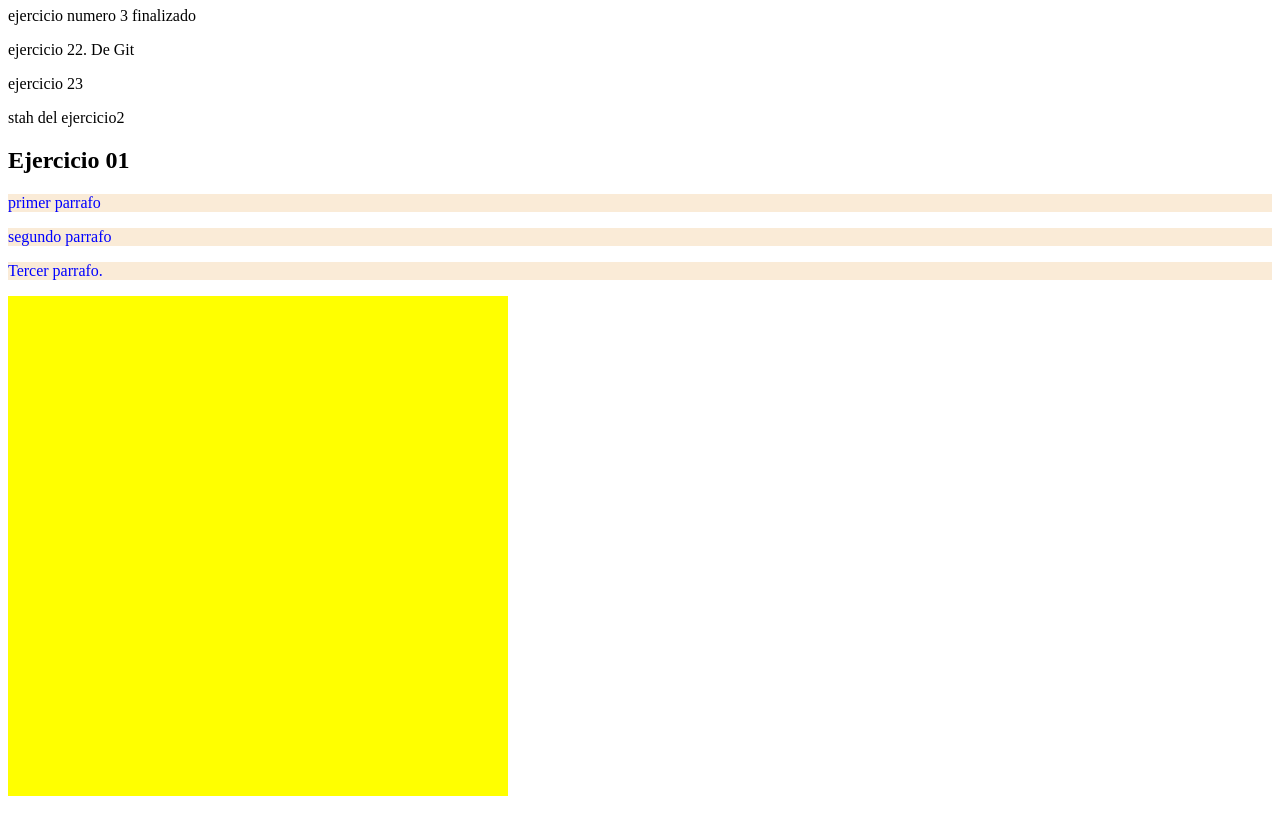
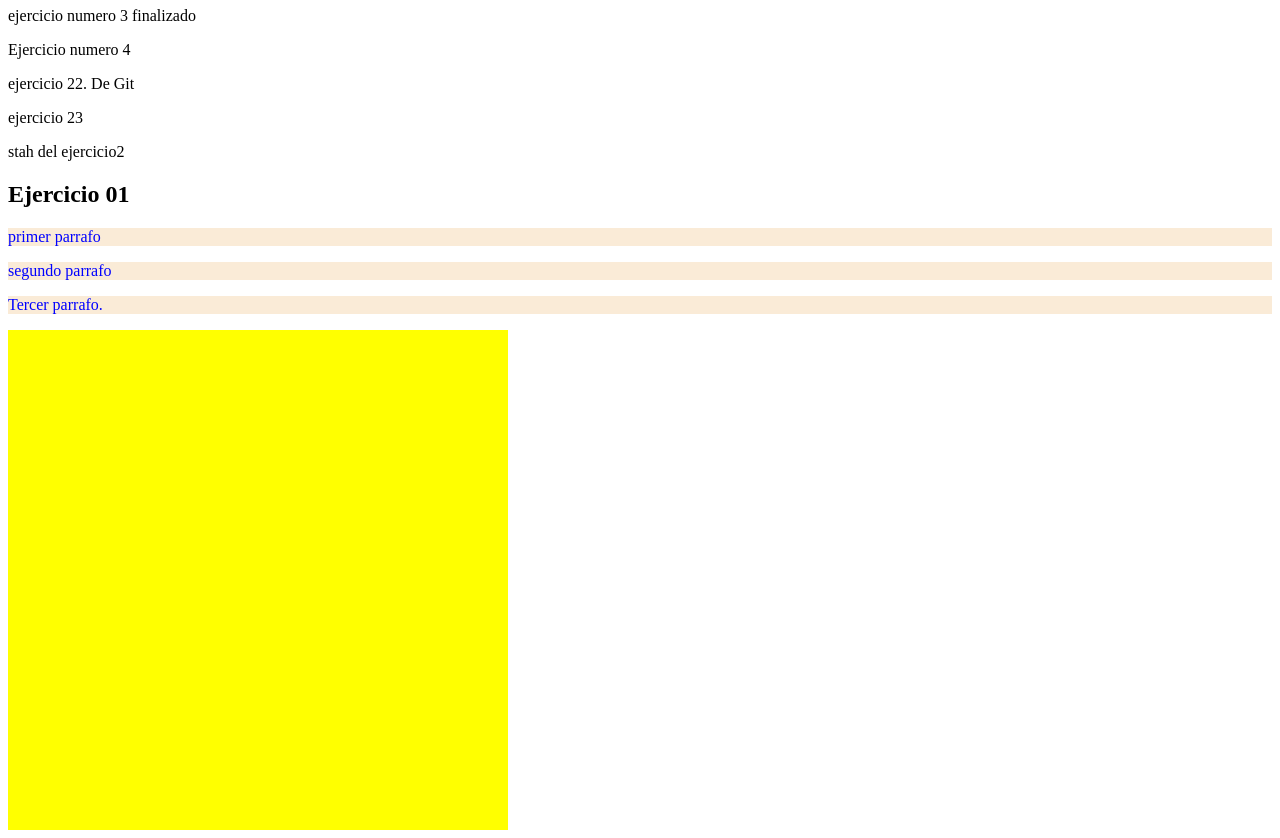
Before and after one commit to javierordonezbecerra/clases1DAM, a plain HTML site: page index.html in a window 1280 px wide. Shown: the part 99-937 px from the top of the page. Before the commit the page ends 903 px from the top, so only its background shows below. Drawn offline with Linux system fonts and the light colour scheme.

Commit message:
ejercicio04 finalizado

```diff
--- a/index.html
+++ b/index.html
@@ -12,6 +12,8 @@
 
 
     <p>ejercicio numero 3 finalizado</p>
+
+    <p>Ejercicio numero 4</p>
 
     <p>ejercicio 22. De Git</p>
     <p>ejercicio 23</p>
```
